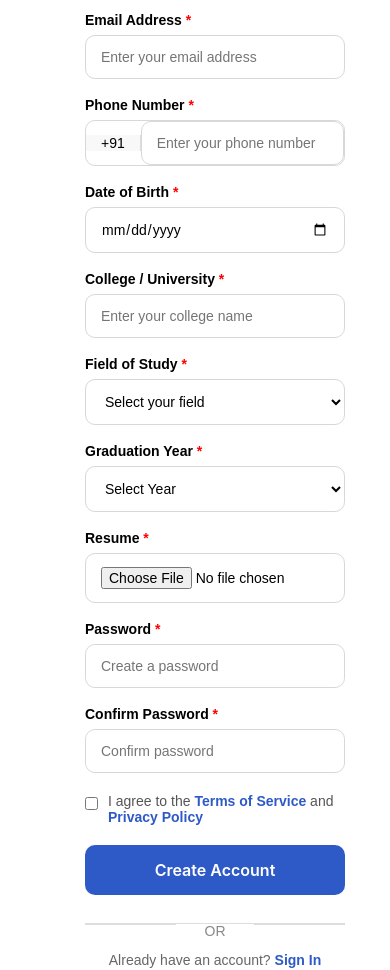
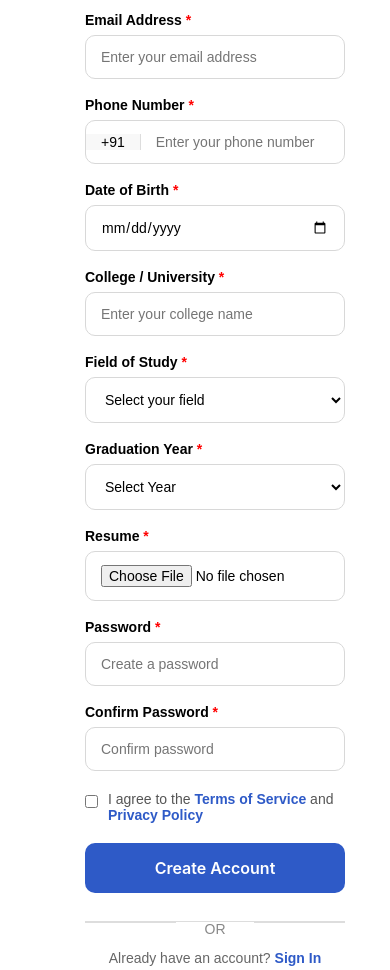
Before and after one commit to nithyadharshu4-oss/internms, a React (Vite) app: page /InternRegistration in a window 390 px wide. Shown: the part 1540-2510 px from the top of the page. Built offline with nearby package versions, Linux system fonts and the light colour scheme.

Commit message:
fix: Update phone number validation and CSS class names for consistency

```diff
--- a/src/components-registration/InternRegistration.css
+++ b/src/components-registration/InternRegistration.css
@@ -257,12 +257,12 @@
     border-right:1px solid #ddd;
 }
 
-.phone-wrapper input{
+.phone-number input{
     border:none;
     flex:1;
 }
 
-.password-wrapper{
+.password-number{
     display:flex;
     align-items:center;
     border:1px solid #d8d8d8;
@@ -270,7 +270,7 @@
     overflow:hidden;
 }
 
-.password-wrapper input{
+.password-number input{
     border:none;
     flex:1;
 }
@@ -282,7 +282,7 @@
     cursor:pointer;
 }
 
-.password-wrapper:focus-within{
+.password-number:focus-within{
     border-color:#2E5AC7;
 }
 
```
Also changed, not shown: src/components-registration/InternRegistration.jsx (line endings or trailing spaces).
